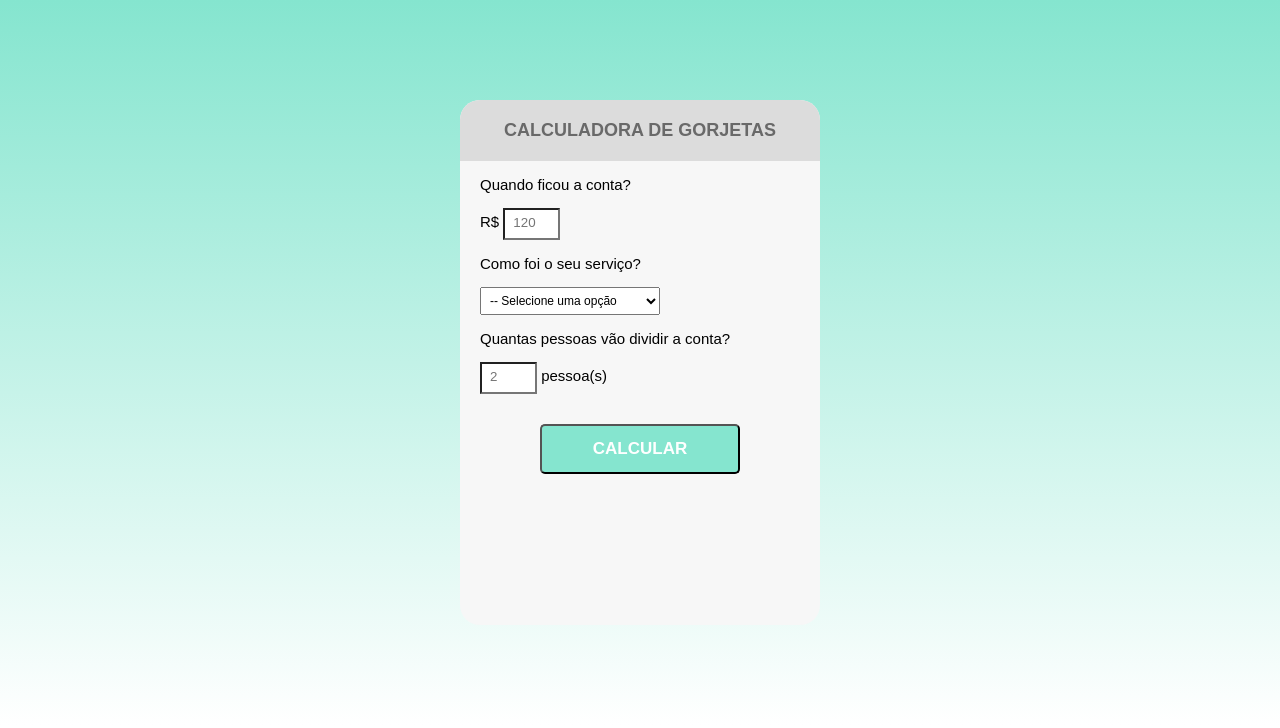
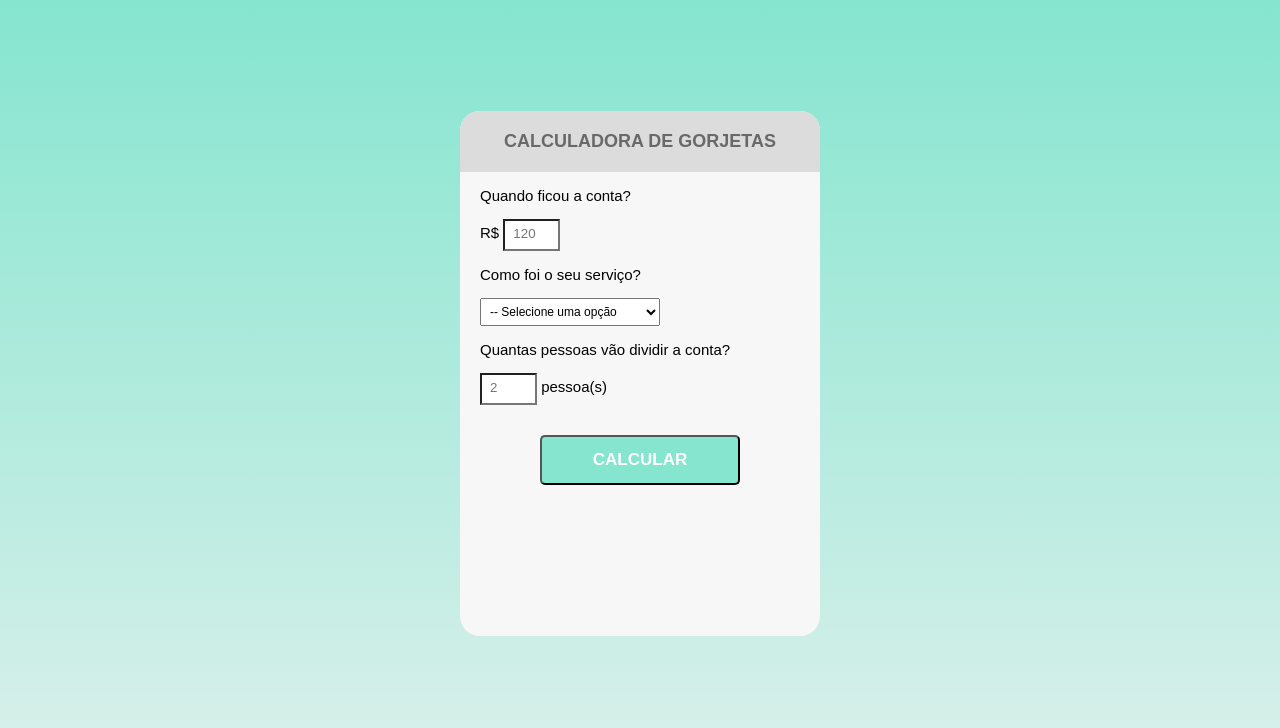
Before and after one commit to JClaudioCJ/TipsCalculator, a plain HTML site: page index.html in a window 1280 px wide. Drawn offline with Linux system fonts and the light colour scheme; a web font is replaced by a local one.

Commit message:
styles.css full gradient background update

```diff
--- a/styles.css
+++ b/styles.css
@@ -6,11 +6,18 @@
     --tertiary-color: Gainsboro;
 }
 
+html {
+    height: 100%
+}
+
 body {
     font-size: 15px;
     font-family: Gentium Plus, Sans-serif;
-    background-image: linear-gradient(var(--primary-color), white);
+    background-image: linear-gradient(var(--primary-color), #d8eee9de);
     background-repeat: no-repeat;
+    background-size: cover;
+    border: solid transparent;
+    margin: solid transparent;
 }
 
 #container {
```
